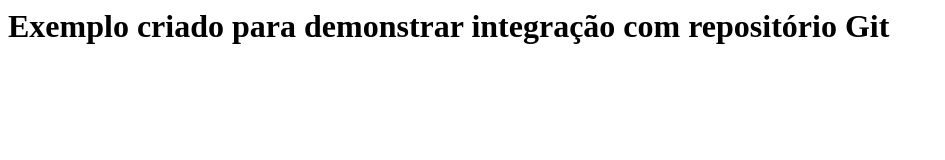
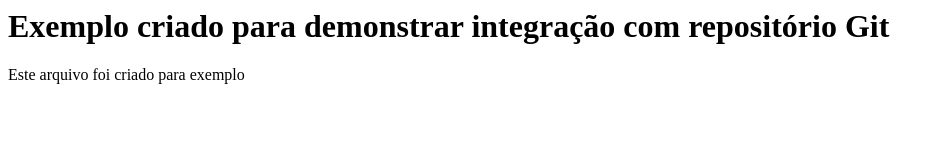
Before and after one commit to nandoborges7/vscodesamples, a plain HTML site: page index.html in a window 1280 px wide. Shown: the whole page, without its empty margins (0-945 px from the left). Drawn offline with Linux system fonts and the light colour scheme.

Commit message:
Alterações no arquivo index

```diff
--- a/index.html
+++ b/index.html
@@ -4,5 +4,6 @@
 </head>
 <body>
     <h1>Exemplo criado para demonstrar integração com repositório Git</h1>
+    <p>Este arquivo foi criado para exemplo</p>
 </body>
 </html>
```
